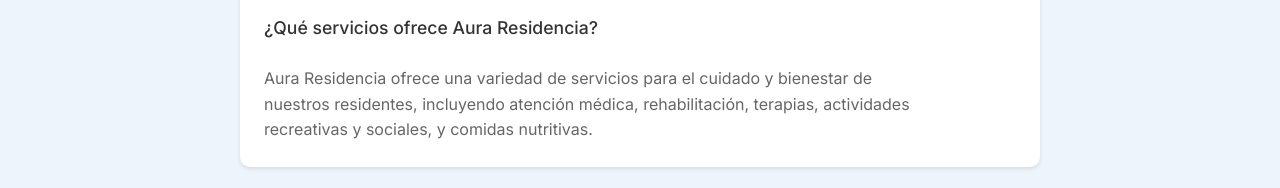
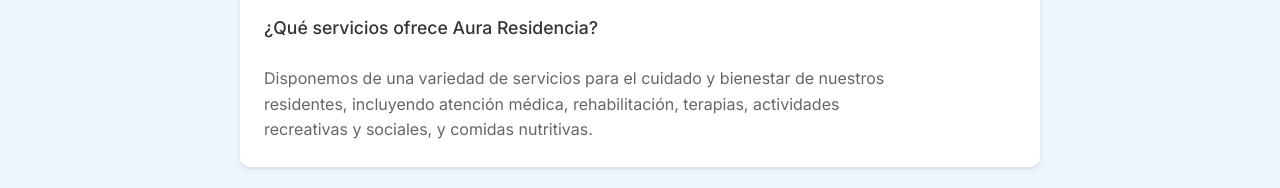
Before and after one commit to nico-valero/aura-residencia, a plain HTML site: page services.html in a window 1280 px wide. Both pictures are taken after a click on the heading "¿Qué servicios ofrece Aura Residencia?". Shown: the part 2039-2227 px from the top of the page. Drawn offline with nearby package versions, Linux system fonts and the light colour scheme; files that its build step writes are made by us from their sources.

Commit message:
Update services.html

```diff
--- a/services.html
+++ b/services.html
@@ -154,7 +154,7 @@
                             ¿Qué servicios ofrece Aura Residencia?
                             <i class="ri-arrow-left-s-line arrow-icon"></i>
                         </summary>
-                        <p class="faq-answer">Aura Residencia ofrece una variedad de servicios para el cuidado y bienestar de nuestros residentes, incluyendo atención médica, rehabilitación, terapias, actividades recreativas y sociales, y comidas nutritivas.</p>
+                        <p class="faq-answer">Disponemos de una variedad de servicios para el cuidado y bienestar de nuestros residentes, incluyendo atención médica, rehabilitación, terapias, actividades recreativas y sociales, y comidas nutritivas.</p>
                     </details>
                     <details class="faq-card">
                         <summary class="faq-question">
```
